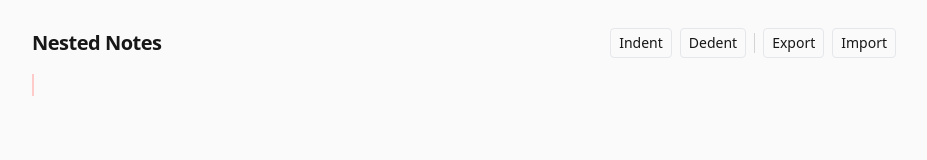
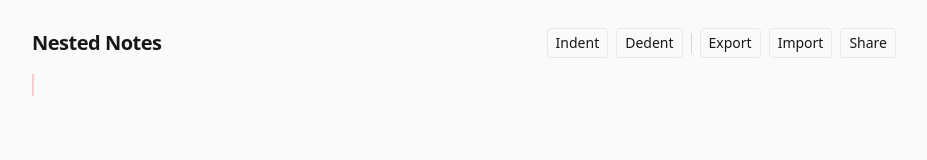
Before and after one commit to maxliu42/nested-notes, a React (Vite) app: page / in a window 1280 px wide. Shown: the top 160 px of the page, without its empty margins (176-1103 px from the left). Built offline with nearby package versions, Linux system fonts and the light colour scheme; no server answers.

Commit message:
add sharable link feature

```diff
--- a/package.json
+++ b/package.json
@@ -23,7 +23,9 @@
         "@codemirror/search": "^6.5.11",
         "@codemirror/state": "^6.5.2",
         "@codemirror/view": "^6.38.2",
+        "@supabase/supabase-js": "^2.57.4",
         "lucide-react": "^0.544.0",
+        "nanoid": "^5.1.5",
         "react": "^18.3.1",
         "react-dom": "^18.3.1"
     },
--- a/src/App.tsx
+++ b/src/App.tsx
@@ -2,6 +2,9 @@ import React from "react";
 import { createEditor } from "./editor/view";
 import { indentSelection, dedentSelection } from "./editor/commands";
 import { exportToFile, importFromFile } from "./editor/fileio";
+import { serializeDoc, parseDoc } from "./editor/fileio";
+import { saveShared, loadShared } from "./lib/share";
+import { setAllDepthsEffect } from "./editor/depthField";
 
 export function App(): JSX.Element {
     const containerRef = React.useRef<HTMLDivElement | null>(null);
@@ -10,6 +13,23 @@ export function App(): JSX.Element {
     React.useEffect(() => {
         if (containerRef.current && !viewRef.current) {
             viewRef.current = createEditor(containerRef.current);
+        }
+        // On load, if there's an id param, fetch content and load it
+        const params = new URLSearchParams(window.location.search);
+        const id = params.get("id");
+        if (id) {
+            loadShared(id)
+                .then((content) => {
+                    if (!content || !viewRef.current) return;
+                    const parsed = parseDoc(content);
+                    const numLines = parsed.doc.split(/\r?\n/).length;
+                    const filledDepths = new Array(numLines).fill(0).map((_, i) => parsed.depths[i] ?? 0);
+                    viewRef.current.dispatch({
+                        changes: { from: 0, to: viewRef.current.state.doc.length, insert: parsed.doc },
+                        effects: setAllDepthsEffect.of({ depths: filledDepths }),
+                    });
+                })
+                .catch(() => void 0);
         }
         return () => {
             viewRef.current?.destroy();
@@ -48,6 +68,29 @@ export function App(): JSX.Element {
                         >
                             Import
                         </button>
+                        <button
+                            className="px-2 py-1 text-sm rounded border"
+                            onClick={async () => {
+                                if (!viewRef.current) return;
+                                const customId = prompt("Enter custom name (optional, letters/numbers only):");
+                                const content = serializeDoc(viewRef.current.state);
+                                try {
+                                    const id = await saveShared(content, customId || undefined);
+                                    const url = new URL(window.location.href);
+                                    url.searchParams.set("id", id);
+                                    await navigator.clipboard.writeText(url.toString());
+                                    alert("Share link copied to clipboard");
+                                } catch (e: any) {
+                                    if (e.message.includes("duplicate key value violates unique constraint")) {
+                                        alert("That custom name is already taken. Please try another.");
+                                    } else {
+                                        alert("Failed to share");
+                                    }
+                                }
+                            }}
+                        >
+                            Share
+                        </button>
                     </div>
                 </header>
                 <main>
--- a/src/editor/fileio.ts
+++ b/src/editor/fileio.ts
@@ -2,7 +2,7 @@ import { EditorState } from "@codemirror/state";
 import { EditorView } from "@codemirror/view";
 import { getDepths, setAllDepthsEffect } from "./depthField";
 
-function serializeDoc(state: EditorState): string {
+export function serializeDoc(state: EditorState): string {
     const depths = getDepths(state);
     const lines: string[] = [];
     for (let ln = 1; ln <= state.doc.lines; ln++) {
@@ -13,7 +13,7 @@ function serializeDoc(state: EditorState): string {
     return lines.join("\n");
 }
 
-function parseDoc(text: string): { doc: string; depths: number[] } {
+export function parseDoc(text: string): { doc: string; depths: number[] } {
     const depths: number[] = [];
     const outLines: string[] = [];
     const lines = text.split(/\r?\n/);
@@ -82,12 +82,11 @@ export async function importFromFile(view: EditorView): Promise<void> {
     }
     if (text == null) return;
     const parsed = parseDoc(text);
-    const tr = view.state.update({ changes: { from: 0, to: view.state.doc.length, insert: parsed.doc } });
-    const after = tr.state;
-    const depths = parsed.depths;
-    // Pad depths to document lines if mismatch
-    const filled =
-        depths.length === after.doc.lines ? depths : new Array(after.doc.lines).fill(0).map((_, i) => depths[i] ?? 0);
-    const tr2 = after.update({ effects: setAllDepthsEffect.of({ depths: filled }) });
-    view.dispatch(tr, tr2);
+    // Compute line count from the inserted string so we can apply depths in the same transaction
+    const numLines = parsed.doc.split(/\r?\n/).length;
+    const filled = new Array(numLines).fill(0).map((_, i) => parsed.depths[i] ?? 0);
+    view.dispatch({
+        changes: { from: 0, to: view.state.doc.length, insert: parsed.doc },
+        effects: setAllDepthsEffect.of({ depths: filled }),
+    });
 }
--- /dev/null
+++ b/src/lib/share.ts
@@ -0,0 +1,18 @@
+import { supabase } from "./supabase";
+import { customAlphabet } from "nanoid";
+
+const alphabet = "ABCDEFGHIJKLMNOPQRSTUVWXYZabcdefghijklmnopqrstuvwxyz";
+const nanoid = customAlphabet(alphabet, 7);
+
+export async function saveShared(content: string, customId?: string): Promise<string> {
+    const id = customId || nanoid();
+    const { error } = await supabase.from("notes").insert({ id, content });
+    if (error) throw error;
+    return id;
+}
+
+export async function loadShared(id: string): Promise<string | null> {
+    const { data, error } = await supabase.from("notes").select("content").eq("id", id).maybeSingle();
+    if (error) throw error;
+    return data?.content ?? null;
+}
--- /dev/null
+++ b/src/lib/supabase.ts
@@ -0,0 +1,14 @@
+import { createClient } from "@supabase/supabase-js";
+
+const SUPABASE_URL = import.meta.env.VITE_SUPABASE_URL as string;
+const SUPABASE_ANON_KEY = import.meta.env.VITE_SUPABASE_ANON_KEY as string;
+
+export const supabase = createClient(SUPABASE_URL, SUPABASE_ANON_KEY, {
+    auth: { persistSession: false },
+});
+
+export type NoteRow = {
+    id: string;
+    content: string;
+    created_at: string;
+};
```
Also changed, not shown: 1 other file (tests, documents, lock files or other folders).
